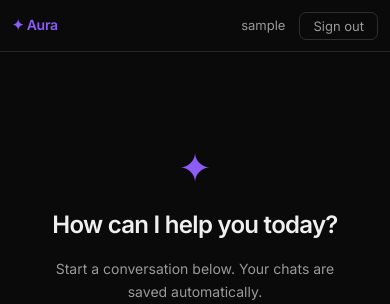
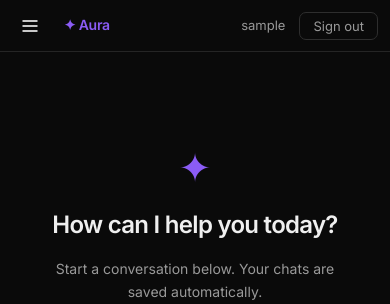
Before and after one commit to Jeyadharshini2509/AuraChat, a Django app: page / in a window 390 px wide. Shown: the top 304 px of the page. Run offline with Django 5.2, Linux system fonts and the light colour scheme; the visitor is signed in with stand-in values (Sample User, id 1); data that the repository does not hold is empty.

Commit message:
btn in desktop view

```diff
--- a/chat/static/chat/style.css
+++ b/chat/static/chat/style.css
@@ -525,7 +525,9 @@ body {
   transition: background .15s;
 }
 .auth-box button[type="submit"]:hover { background: #7C3AED; }
-
+.menu-btn {
+    display: none;
+}
 
 /* ── Mobile responsive ───────────────────────────────────── */
 @media (max-width: 768px) {
@@ -576,9 +578,7 @@ body {
     align-items: center;
     margin-right: 8px;
   }
-  .menu-btn {
-    display: none;
-}
+
 
   /* Slightly tighter message area */
   .messages, .msg-wrap { padding: 16px 12px 8px; }
```
